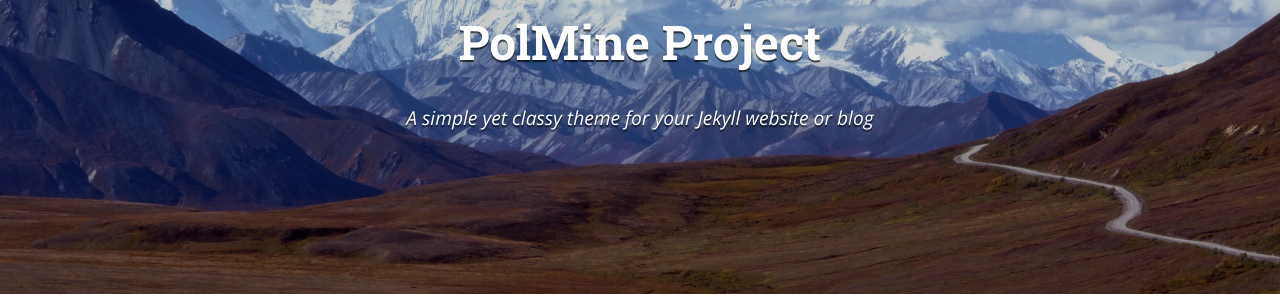
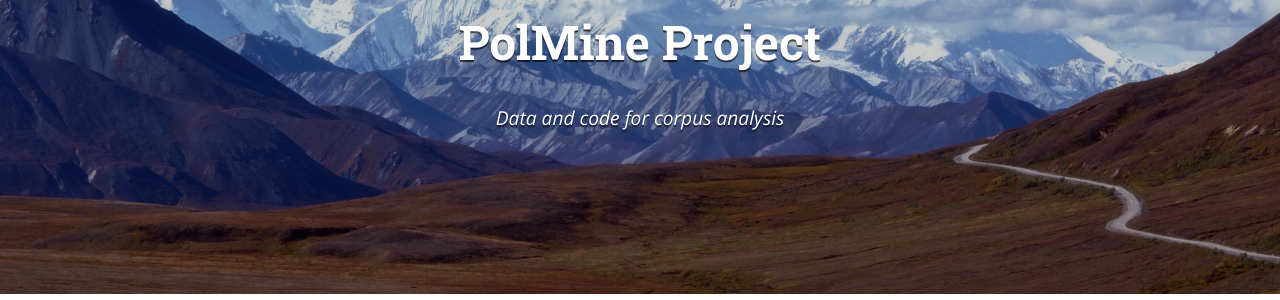
Before and after one commit to ablaette/PolMine.github.io, a Jekyll site: the page built from index.html, in a window 1280 px wide. Shown: the part 209-509 px from the top of the page. Built offline with Jekyll 4.4.1, drawn with Linux system fonts in a browser that asks for light colours; nearby versions of some CDN libraries; the list of posts is cut into pages by our own code; a style sheet for code colours, icons or effects is not loaded.

Commit message:
Update _config.yml

```diff
--- a/_config.yml
+++ b/_config.yml
@@ -10,7 +10,7 @@ exclude:
 
 # Site settings
 title: PolMine Project
-subtitle: "A simple yet classy theme for your Jekyll website or blog"
+subtitle: "Data and code for corpus analysis"
 email: blcentra@gmail.com
 name: Ben Centra
 description: >
```
